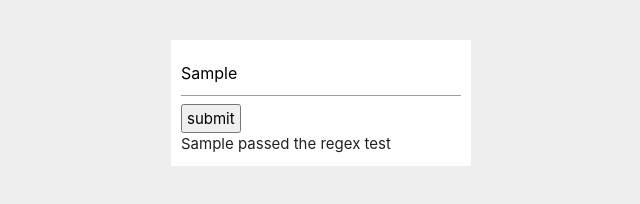
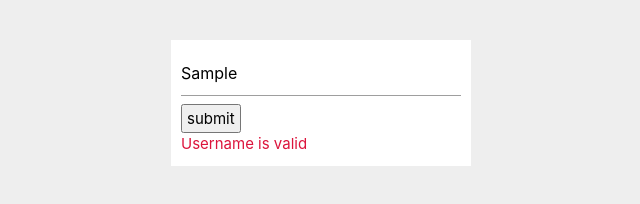
Before and after one commit to zalzar/modern-js, a plain HTML site: page chapter7/index.html in a window 1280 px wide. Both pictures are taken after typing "Sample" into the empty fields and a click on the input "submit". Shown: the whole page, without its empty margins (319-959 px from the left). Drawn offline with nearby package versions, Linux system fonts and the light colour scheme.

Commit message:
lesson 62

```diff
--- a/chapter7/sandbox.js
+++ b/chapter7/sandbox.js
@@ -296,15 +296,18 @@ console.log('-------------------Chapter 7 - Forms & Form Events-----------------
 {// Lesson 62 - Basic Form Validation
     const form = document.querySelector('.signup-form');
     const feedback = document.querySelector('.feedback');
-
     form.addEventListener('submit', e => {
         e.preventDefault();
+        const pattern = /^[a-zA-Z]{6,12}$/;
         const username = form.username.value;
-        const UsernamePattern = /[a-zA-Z]{6,12}/;
-        if (UsernamePattern.test(username)) {
-            feedback.textContent = `${username} passed the regex test`;
-        } else {
-            feedback.textContent = `${username} result failed the regex test`;
+
+        if(pattern.test(username)){
+            feedback.textContent="Username is valid";
+        }else{
+            feedback.textContent="Username should be 6 to 12 char long";
         }
     });
+
+
+
 }
--- a/chapter7/styles.css
+++ b/chapter7/styles.css
@@ -74,6 +74,22 @@ button {
 
 /*Lesson 59*/
 
+/* body{
+    background: #eee;
+  }
+  form{
+    max-width: 300px;
+    margin: 40px auto;
+    background: white;
+    padding: 10px;
+  }
+  input{
+    display: block;
+    margin: 10px auto;
+    padding: 4px;
+  } */
+
+/*Lesson 62*/
 body{
     background: #eee;
   }
@@ -88,3 +104,6 @@ body{
     margin: 10px auto;
     padding: 4px;
   }
+  .feedback{
+      color: crimson;
+  }
```
Also changed, not shown: chapter7/index.html (+1 -3 lines).
